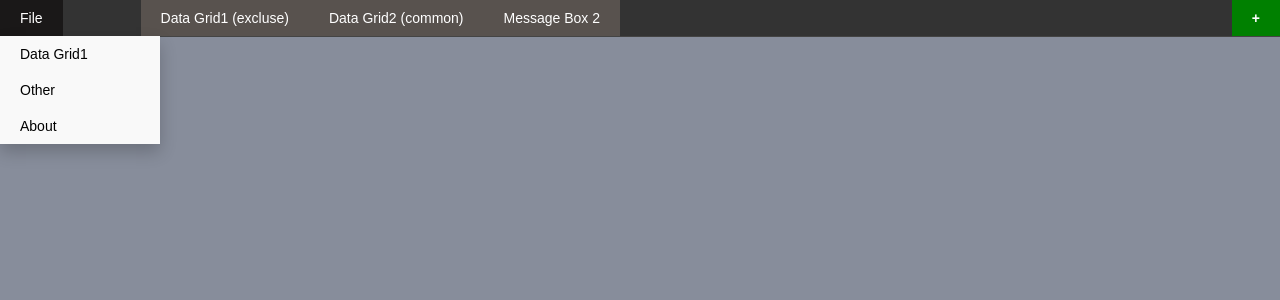
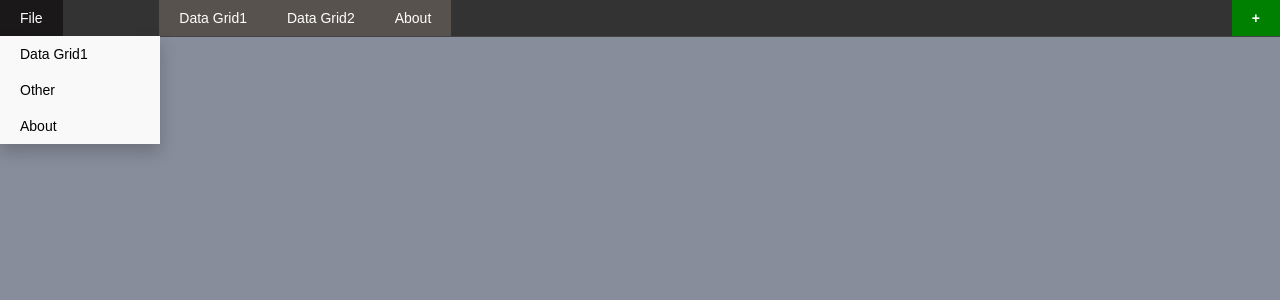
Before and after one commit to AndreiPuchko/q2web, a React (Vite) app: page / in a window 1280 px wide. Shown: the top 300 px of the page. Built offline with nearby package versions, Linux system fonts and the light colour scheme; what generate-mock-data would draw is missing.

Commit message:
mainmenu toolbutton label fix

```diff
--- a/src/components/MainMenu.tsx
+++ b/src/components/MainMenu.tsx
@@ -46,9 +46,11 @@ const renderToolButtons = (forms: Record<string, any>, onShowDataGrid: (formKey:
   return Object.keys(forms).map((key) => {
     const menutoolbar = forms[key].menutoolbar;
     if (menutoolbar === 1 || menutoolbar === true || menutoolbar === "true") {
+      const pathParts = forms[key].menubarpath.split('|');
+      const label = pathParts[pathParts.length - 1];
       return (
         <button key={key} onClick={() => onShowDataGrid(key)} className='toolButton'>
-          {forms[key].title}
+          {label}
         </button>
       );
     }
```
